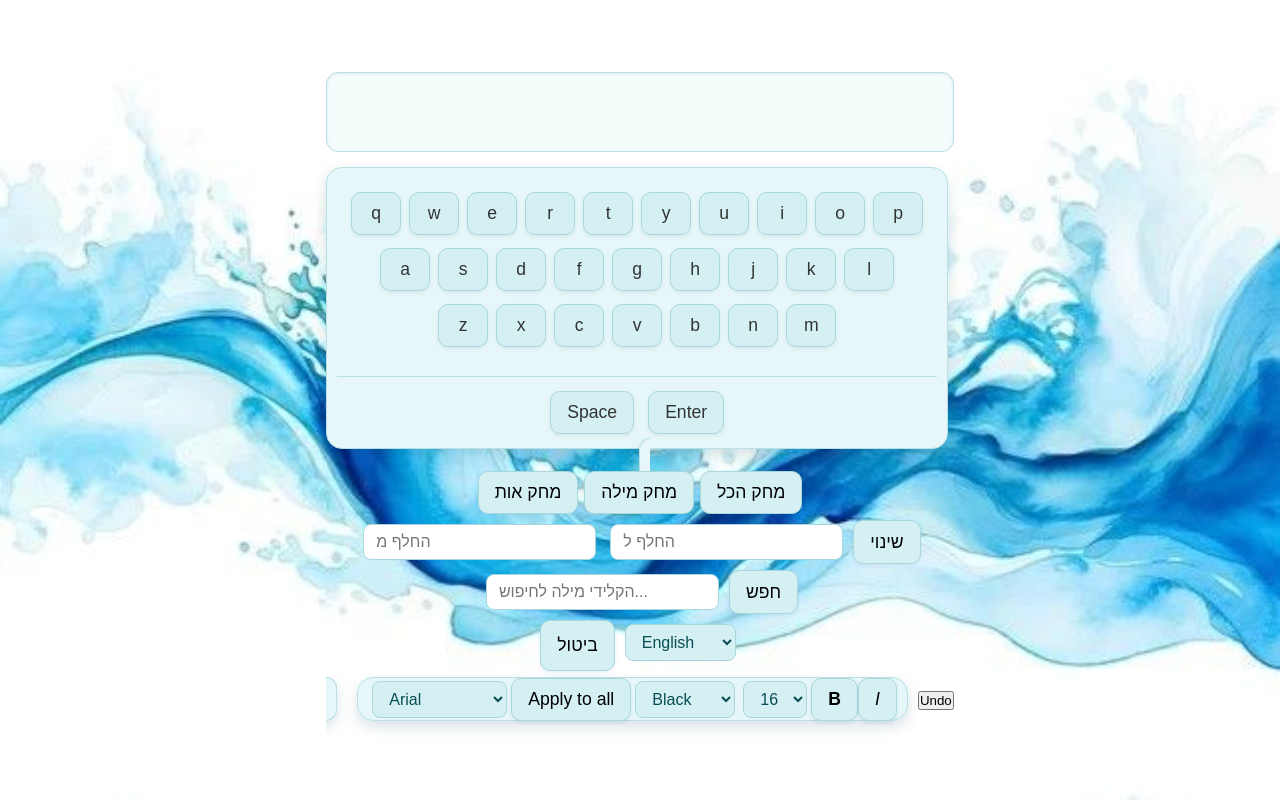
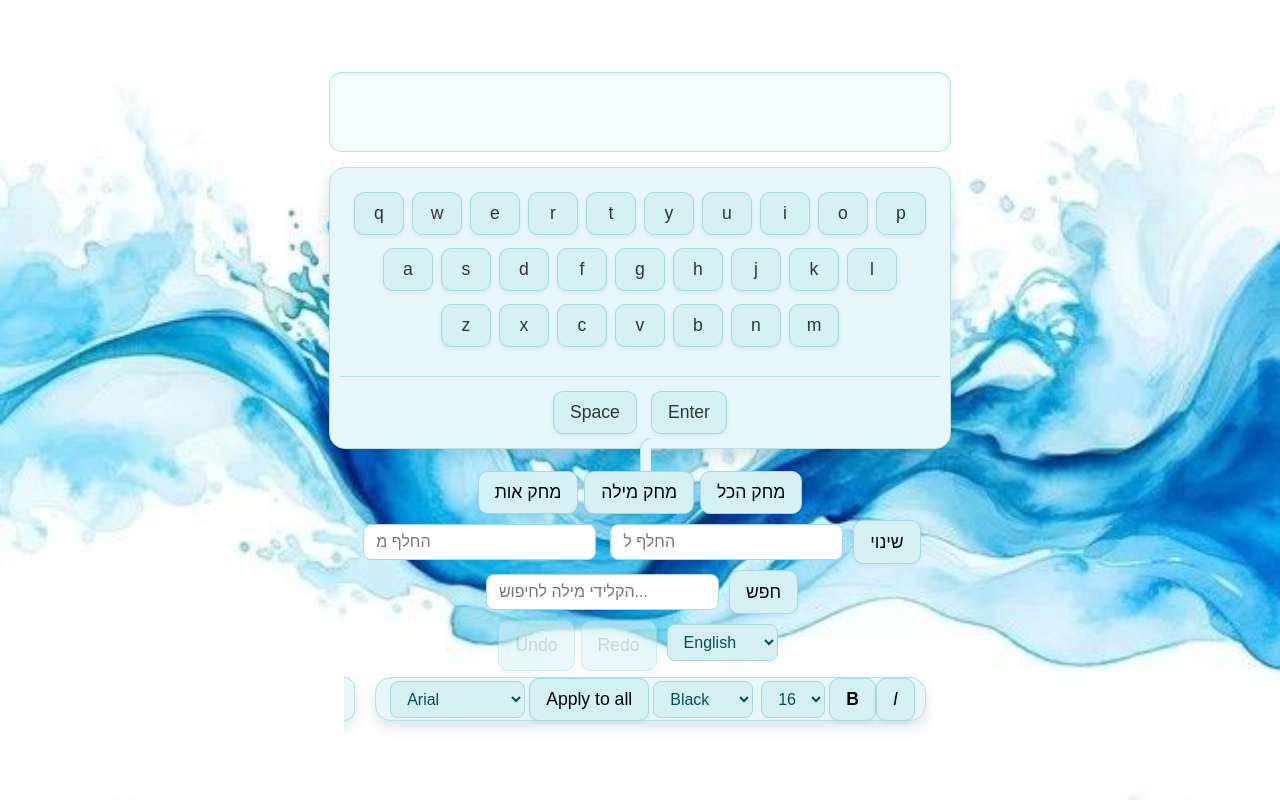
Before and after one commit to NechamaSanders/keyboard_project, a React (Vite) app: page / in a window 1280 px wide. Built offline with nearby package versions, Linux system fonts and the light colour scheme.

Commit message:
i add the undo and redu buttoms
Signed-off-by: Olshtein Shani <s0533173756@gmail.com>

```diff
--- a/src/components/App.jsx
+++ b/src/components/App.jsx
@@ -4,9 +4,10 @@ import TextDisplay from "./TextDisplay";
 import EditingTools from './EditingTools'
 import DesignTools from "./DesignTools";
 
-
 export default function App() {
   const [text, setText] = useState([]);
+  const [history, setHistory] = useState([[]]);
+  const [historyIndex, setHistoryIndex] = useState(0);
   const [language, setLanguage] = useState("english");
   const [style, setStyle] = useState({
     color: "black",
@@ -15,38 +16,47 @@ export default function App() {
     fontStyle: "normal",
     fontSize: "16px",
   });
-  const [history, setHistory] = useState([]);
-  const updateText = (updater) => {
-    setHistory((h) => [...h, text]);
-    setText(updater);
-  };
-  const undo = () => {
-    setHistory((h) => {
-      if (h.length === 0) return h;
-      const last = h[h.length - 1];
-      setText(last);
-      return h.slice(0, -1);
-    });
-  };
+
+  // פונקציה אחת פשוטה שמעדכנת עם היסטוריה
+  function setTextWithHistory(newText) {
+    const newHistory = [...history, newText];
+    setHistory(newHistory);
+    setHistoryIndex(newHistory.length - 1);
+    setText(newText);
+  }
+
   function handleKeyPress(key) {
+    let newText;
     if (key === "Enter") {
-      updateText((t) => [...t, { text: "\n", style: style }]);
+      newText = [...text, { text: "\n", style: style }];
     } else if (key === "Space") {
-      updateText((t) => [...t, { text: " ", style: style }]);
+      newText = [...text, { text: " ", style: style }];
     } else {
-      updateText((t) => [...t, { text: key, style: style }]);
+      newText = [...text, { text: key, style: style }];
     }
+    setTextWithHistory(newText);
   }
-  function handleTextChange(callback) {
-    updateText((prev) => callback(prev))
-  }
+
   return (
     <div style={{ padding: 20 }}>
       <TextDisplay text={text} language={language} style={style} />
       <Keyboard language={language} onKeyPress={handleKeyPress} />
-      <EditingTools onKeyPress={handleTextChange} language={language} setLanguage={setLanguage} />
-      <DesignTools style={style} setStyle={setStyle} updateText={updateText} />
-      <button onClick={undo}>Undo</button>
+      <EditingTools
+        text={text}
+        setTextWithHistory={setTextWithHistory}
+        history={history}
+        historyIndex={historyIndex}
+        setHistoryIndex={setHistoryIndex}
+        setText={setText}
+        language={language}
+        setLanguage={setLanguage}
+      />
+      <DesignTools
+        style={style}
+        setStyle={setStyle}
+        text={text}
+        setTextWithHistory={setTextWithHistory}
+      />
     </div>
   );
 }
--- a/src/components/DesignTools.jsx
+++ b/src/components/DesignTools.jsx
@@ -1,4 +1,4 @@
-export default function DesignTools({ style, setStyle, updateText }) {
+export default function DesignTools({ style, setStyle, text, setTextWithHistory }) {
     function changeColor(color) {
         setStyle((prev) => ({ ...prev, color }));
     }
@@ -6,6 +6,7 @@ export default function DesignTools({ style, setStyle, updateText }) {
     function changeFont(fontFamily) {
         setStyle((prev) => ({ ...prev, fontFamily }));
     }
+
     function changeSize(fontSize) {
         setStyle((prev) => ({ ...prev, fontSize }));
     }
@@ -23,9 +24,11 @@ export default function DesignTools({ style, setStyle, updateText }) {
             fontStyle: prev.fontStyle === "italic" ? "normal" : "italic",
         }));
     }
+
     function applyToAll() {
-        updateText(prev => prev.map(c => ({ ...c, style: style  })));
+        setTextWithHistory(text.map(c => ({ ...c, style: style })));
     }
+
     return (
         <div className="editing-tools">
             <select onChange={(e) => changeFont(e.target.value)} value={style.fontFamily}>
@@ -39,7 +42,8 @@ export default function DesignTools({ style, setStyle, updateText }) {
                 value={style.color}
                 onChange={(e) => changeColor(e.target.value)}
                 style={{ marginBottom: 10 }}
-            > < option value="red">Red</option>
+            >
+                <option value="red">Red</option>
                 <option value="orange">Orange</option>
                 <option value="yellow">Yellow</option>
                 <option value="green">Green</option>
@@ -54,7 +58,8 @@ export default function DesignTools({ style, setStyle, updateText }) {
                 value={style.fontSize}
                 onChange={(e) => changeSize(e.target.value)}
                 style={{ marginBottom: 10 }}
-            > < option value="10px">10</option>
+            >
+                <option value="10px">10</option>
                 <option value="11px">11</option>
                 <option value="12px">12</option>
                 <option value="14px">14</option>
@@ -67,7 +72,6 @@ export default function DesignTools({ style, setStyle, updateText }) {
             </select>
             <button onClick={toggleBold}><b>B</b></button>
             <button onClick={toggleItalic}><i>I</i></button>
-
         </div>
     );
 }
--- a/src/components/EditingTools.jsx
+++ b/src/components/EditingTools.jsx
@@ -1,69 +1,82 @@
-
 import React from 'react'
 import { useState } from "react";
 import "./EditingTools.css";
 
-
-export default function EditingTools({ onKeyPress, language, setLanguage }) {
+export default function EditingTools({
+  text,
+  setTextWithHistory,
+  history,
+  historyIndex,
+  setHistoryIndex,
+  setText,
+  language,
+  setLanguage
+}) {
     const [searchTerm, setSearchTerm] = useState("");
     const [changeFrom, setChangeFrom] = useState("");
     const [changeTo, setChangeTo] = useState("");
 
-
     const deleteText = (type) => {
-
         if (type === "char") {
-            onKeyPress((t) => t.slice(0, -1));
+            setTextWithHistory(text.slice(0, -1));
             return;
         }
 
         if (type === "word") {
-            onKeyPress((t) => {
-                if (t.length === 0) return [];
-                let i = t.length - 1;
-                while (i >= 0 && (t[i].text === ' ' || t[i].text === '\n'))
+            if (text.length === 0) return;
+            let i = text.length - 1;
+            while (i >= 0 && (text[i].text === ' ' || text[i].text === '\n'))
                 i--;
-                while (i >= 0 && (t[i].text !== ' ' && t[i].text !== '\n'))
+            while (i >= 0 && (text[i].text !== ' ' && text[i].text !== '\n'))
                 i--;
-                return t.slice(0, i + 1);
-            });
+            setTextWithHistory(text.slice(0, i + 1));
             return;
         }
         else {
-            onKeyPress((t) => [])
+            setTextWithHistory([]);
         }
     };
 
     const undo = () => {
+        if (historyIndex > 0) {
+            const newIndex = historyIndex - 1;
+            setHistoryIndex(newIndex);
+            setText(history[newIndex]);
+        }
+    };
 
+    const redo = () => {
+        if (historyIndex < history.length - 1) {
+            const newIndex = historyIndex + 1;
+            setHistoryIndex(newIndex);
+            setText(history[newIndex]);
+        }
+    };
+
+    const onSearch = () => {
+        if (!searchTerm.trim()) {
+            setTextWithHistory(text.map(c => ({
+                ...c,
+                style: { ...c.style, backgroundColor: "transparent" }
+            })));
+            return;
         }
 
-    const onSearch = () => {
-        onKeyPress((t) => {
-            if (!searchTerm.trim())
-                return t.map(c => ({
-                    ...c,
-                    style: { ...c.style, backgroundColor: "transparent" }
-                }));
-            const fullText = t.map(c => c.text).join("");
-
-            // find all matches (their start indices)
+        const fullText = text.map(c => c.text).join("");
         const matches = [];
         let index = fullText.indexOf(searchTerm);
         while (index !== -1) {
             matches.push(index);
             index = fullText.indexOf(searchTerm, index + 1);
         }
+
         if (matches.length === 0) {
             alert("לא נמצא 😕");
-                return t.map(c => ({
-                    ...c,
-                    style: { ...c.style, backgroundColor: "transparent" }
-                }));
+            return;
         }
 
         let currentPosition = 0;
-            const highlighted = t.map(c => {
+        const highlighted = text.map(c => {
             const inMatch = matches.some(start =>
                 currentPosition >= start && currentPosition < start + searchTerm.length
             );
@@ -75,21 +88,18 @@ export default function EditingTools({ onKeyPress, language, setLanguage }) {
             return { ...c, style: newStyle };
         });
 
-            return highlighted;
-        });
-
+        setTextWithHistory(highlighted);
     };
 
     const changeChar = () => {
-        onKeyPress((t) => {
-            return t.map(c => {
+        const newText = text.map(c => {
             if (c.text === changeFrom) {
                 return { ...c, text: changeTo };
             }
             return c;
         });
-        });
-    }
+        setTextWithHistory(newText);
+    };
 
     return (
         <div className="editing-tools">
@@ -126,7 +136,26 @@ export default function EditingTools({ onKeyPress, language, setLanguage }) {
             </div>
 
             <div className="keyboard-row">
-                <button onClick={undo}>ביטול</button>
+                <button
+                    onClick={undo}
+                    disabled={historyIndex <= 0}
+                    style={{
+                        opacity: historyIndex > 0 ? 1 : 0.5,
+                        cursor: historyIndex > 0 ? "pointer" : "not-allowed"
+                    }}
+                >
+                    Undo
+                </button>
+                <button
+                    onClick={redo}
+                    disabled={historyIndex >= history.length - 1}
+                    style={{
+                        opacity: historyIndex < history.length - 1 ? 1 : 0.5,
+                        cursor: historyIndex < history.length - 1 ? "pointer" : "not-allowed"
+                    }}
+                >
+                    Redo
+                </button>
                 <select
                     value={language}
                     onChange={(e) => setLanguage(e.target.value)}
@@ -140,8 +169,5 @@ export default function EditingTools({ onKeyPress, language, setLanguage }) {
                 </select>
             </div>
         </div>
-
     );
-
-
 }
```
Lines whose indentation alone changed are shown as unchanged.
